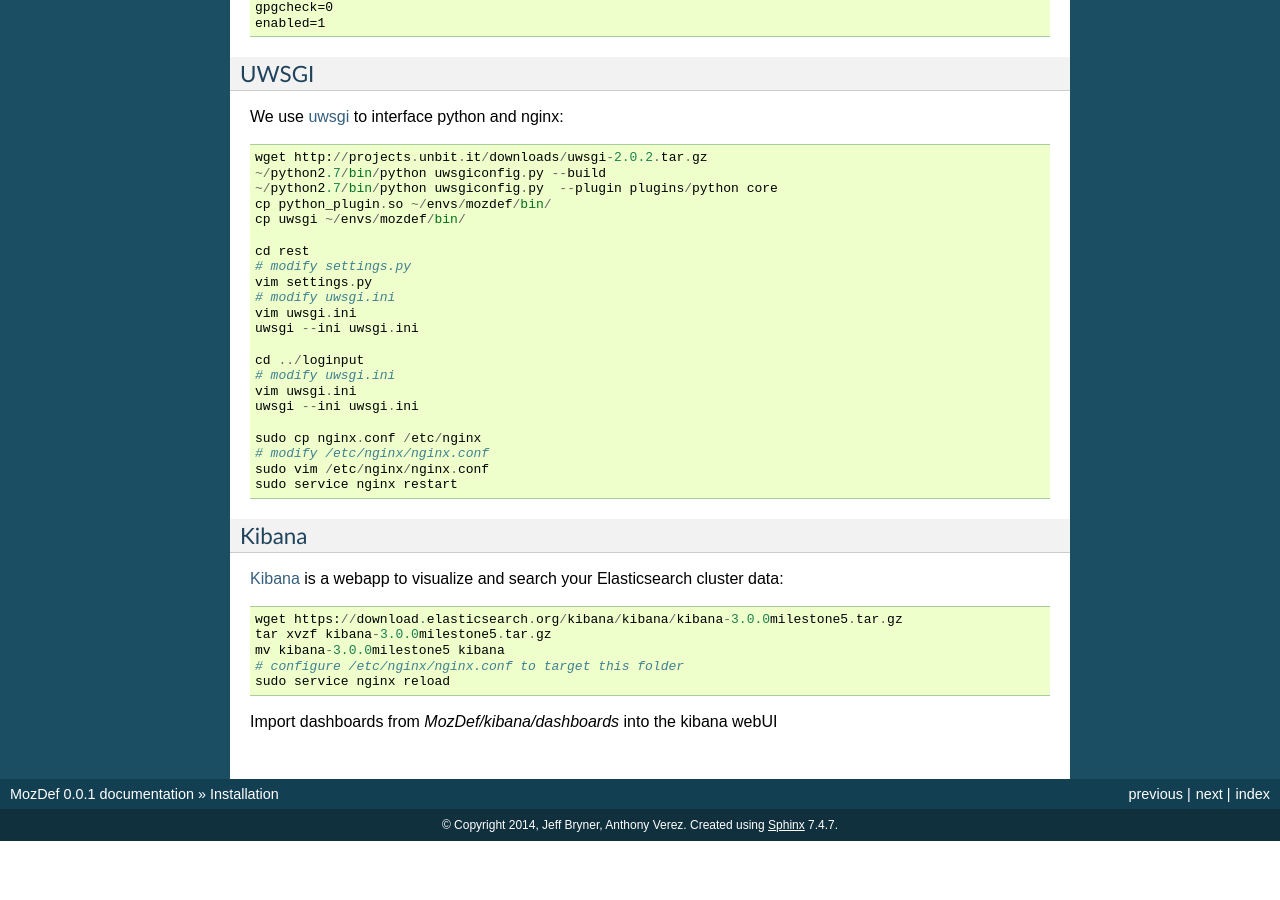
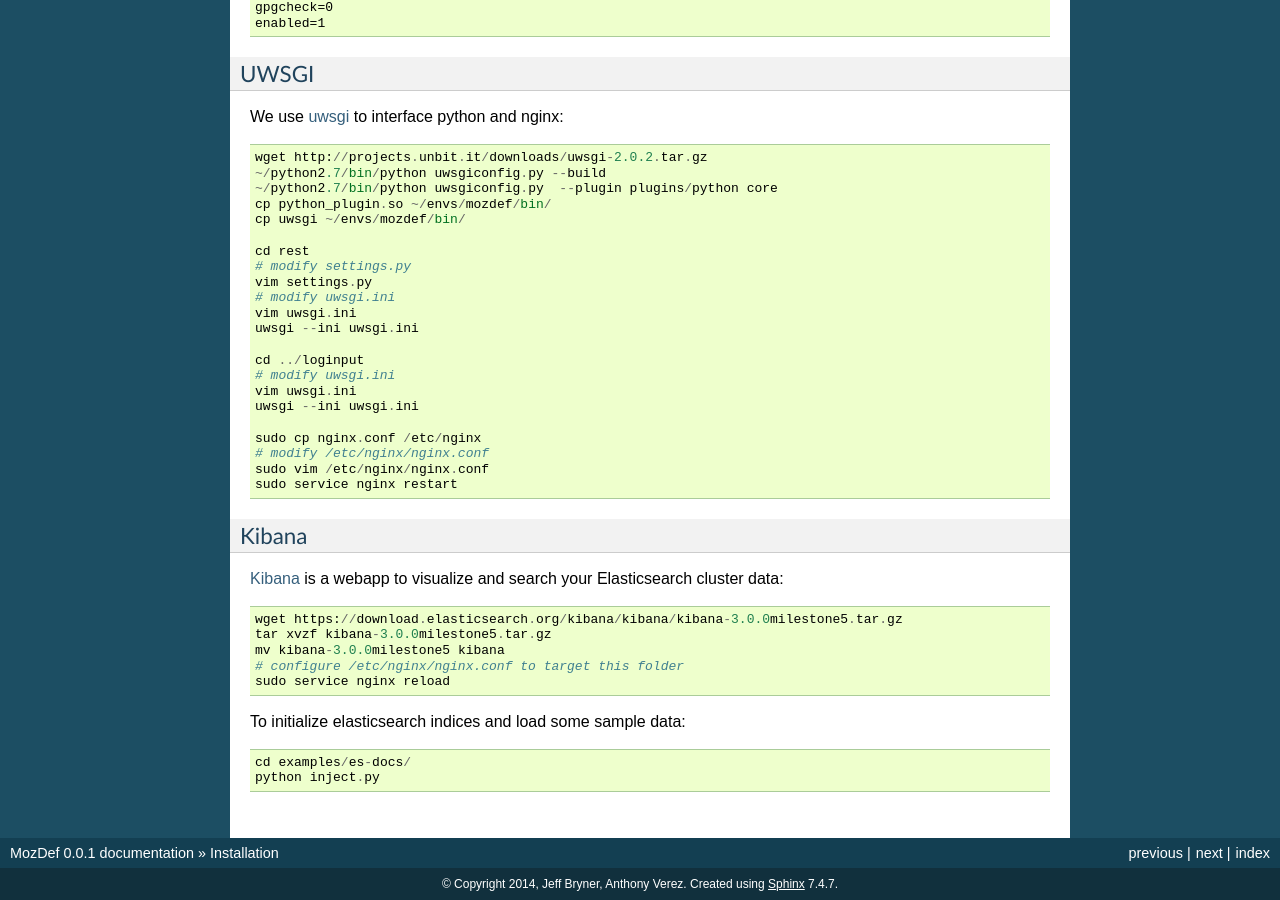
Before and after one commit to mozilla/MozDef, a Sphinx documentation site: the page built from docs/source/installation.rst, in a window 1280 px wide and 900 px high, scrolled down 4618 px. Built offline with Sphinx 7.4.7, drawn with Linux system fonts in a browser that asks for light colours; before the commit the page ends 5459 px from its top, so only the background shows below that.

Commit message:
averez-19-samples: add documentation

```diff
--- a/docs/source/installation.rst
+++ b/docs/source/installation.rst
@@ -302,6 +302,9 @@
   # configure /etc/nginx/nginx.conf to target this folder
   sudo service nginx reload
 
-Import dashboards from `MozDef/kibana/dashboards` into the kibana webUI
+To initialize elasticsearch indices and load some sample data::
+
+  cd examples/es-docs/
+  python inject.py
 
 .. _Kibana: http://www.elasticsearch.org/overview/kibana
```
